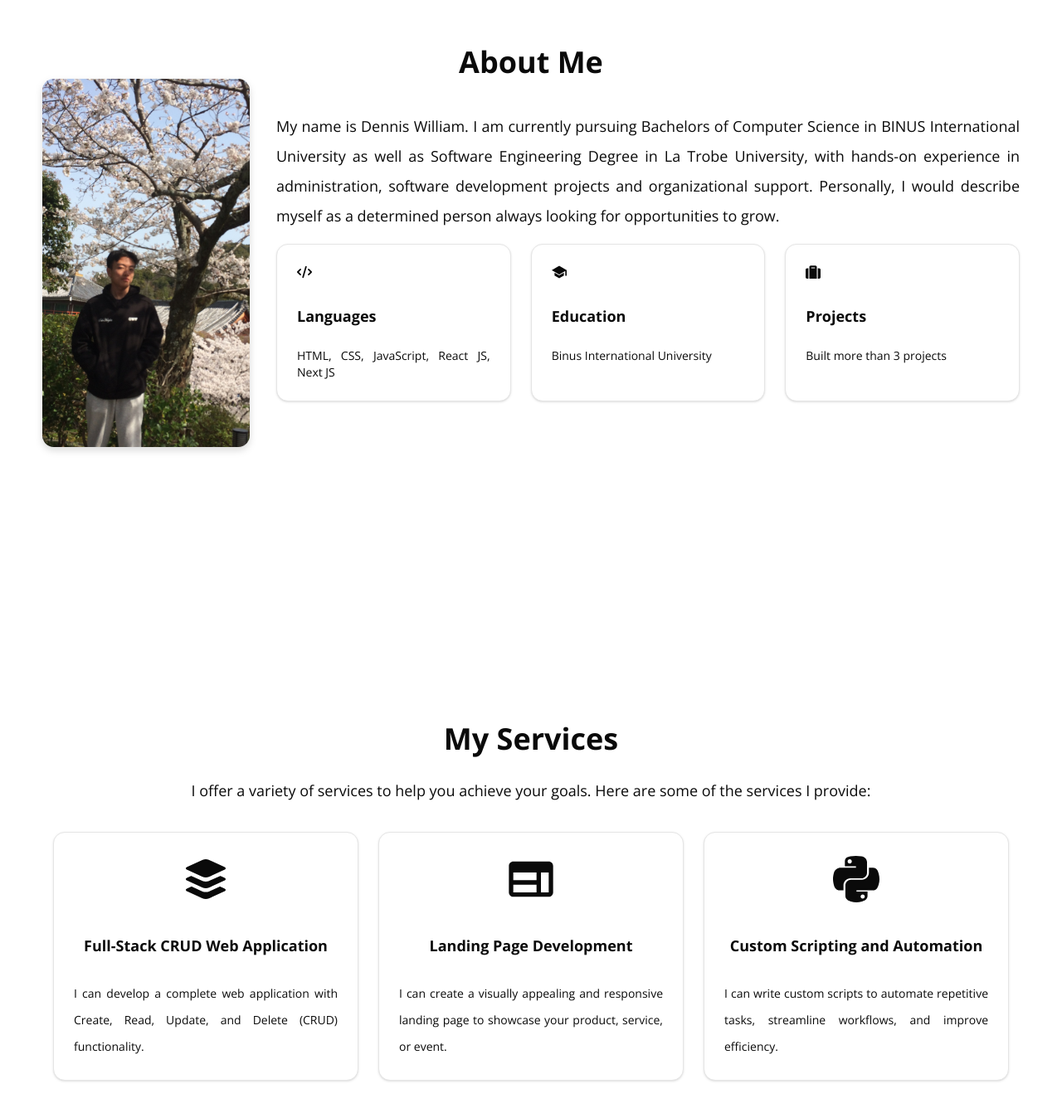
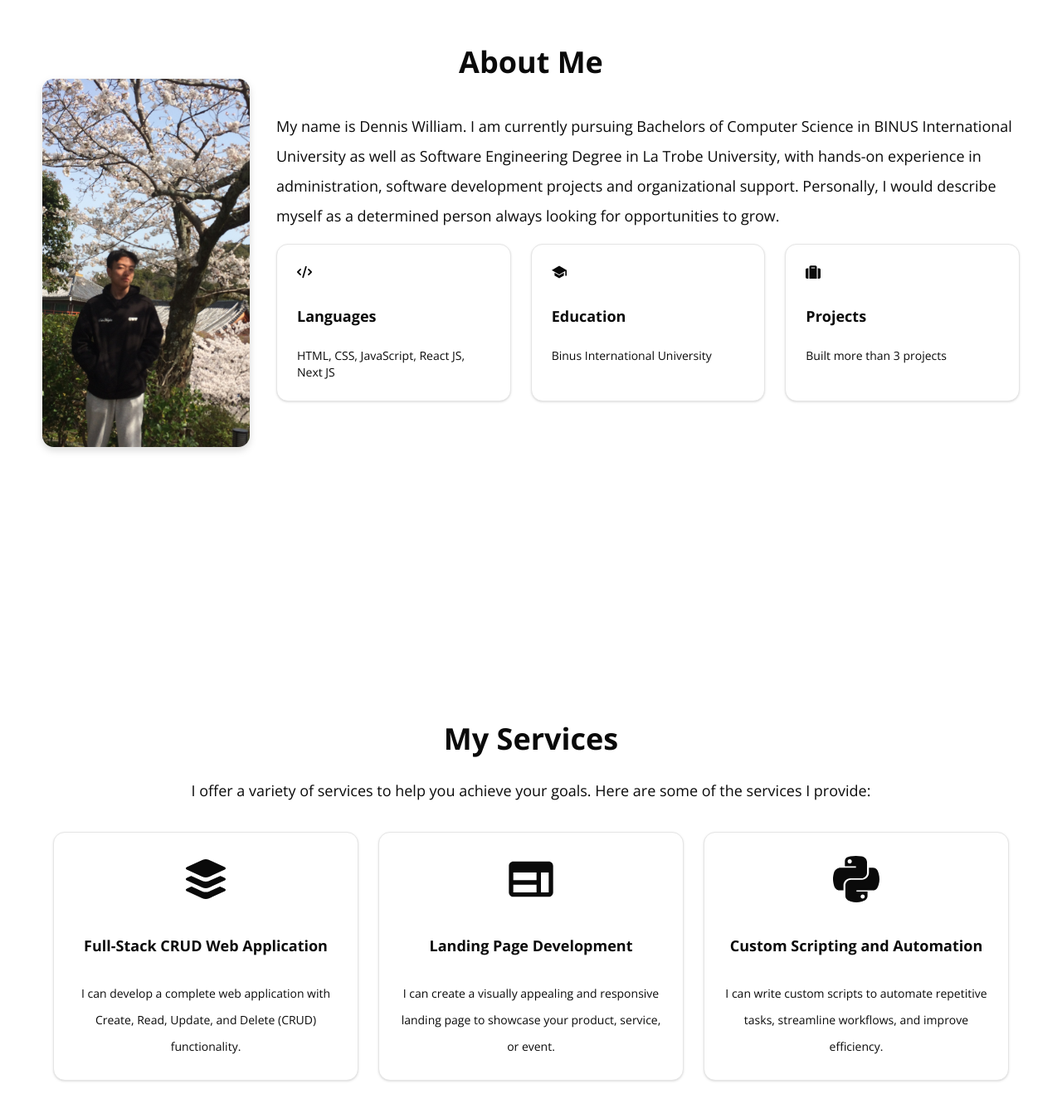
Before and after one commit to dennwill/portfolio, a Next.js app: page / in a window 1280 px wide. Shown: the part 889-2231 px from the top of the page at 83% size. Built offline with nearby package versions, Linux system fonts and the light colour scheme.

Commit message:
removed text-justify for better readability on mobile

```diff
--- a/components/about-me.tsx
+++ b/components/about-me.tsx
@@ -21,7 +21,7 @@ export default function AboutMe() {
               className="rounded-xl filter drop-shadow-lg"
             />
           </div>
-          <div className="flex-1 text-justify w-3/4 max-w-4xl md:text-lg text-sm leading-9">
+          <div className="flex-1 text-left w-3/4 max-w-4xl md:text-lg text-sm leading-9">
             <span>
               My name is Dennis William. I am currently pursuing Bachelors of Computer Science in BINUS International
               University as well as Software Engineering Degree in La Trobe University, with hands-on experience in
--- a/components/services.tsx
+++ b/components/services.tsx
@@ -20,7 +20,7 @@ export default function Services() {
               </CardHeader>
               <CardContent className="font-semibold">Full-Stack CRUD Web Application </CardContent>
               <CardFooter>
-                <p className="text-justify text-sm leading-8">
+                <p className="text-center text-sm leading-8">
                   I can develop a complete web application with Create, Read, Update, and Delete (CRUD) functionality.
                 </p>
               </CardFooter>
@@ -31,7 +31,7 @@ export default function Services() {
               </CardHeader>
               <CardContent className="font-semibold">Landing Page Development</CardContent>
               <CardFooter>
-                <p className="text-justify text-sm leading-8">
+                <p className="text-center text-sm leading-8">
                   I can create a visually appealing and responsive landing page to showcase your product, service, or
                   event.
                 </p>
@@ -43,7 +43,7 @@ export default function Services() {
               </CardHeader>
               <CardContent className="font-semibold">Custom Scripting and Automation</CardContent>
               <CardFooter>
-                <p className="text-justify text-sm leading-8">
+                <p className="text-center text-sm leading-8">
                   I can write custom scripts to automate repetitive tasks, streamline workflows, and improve efficiency.
                 </p>
               </CardFooter>
```
